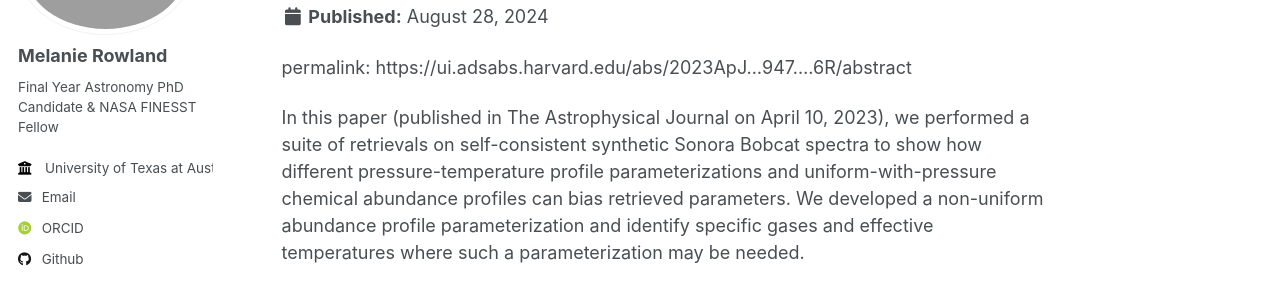
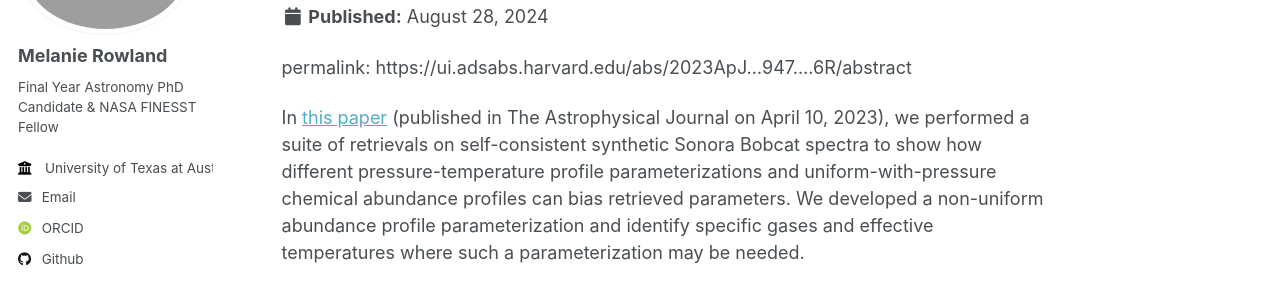
Before and after one commit to melrows/melrows.github.io, a Jekyll site: the page built from _portfolio/portfolio-1.md, in a window 1280 px wide and 900 px high. Shown: the part 205-505 px from the top of the window. Built offline with Jekyll 4.4.1, drawn with Linux system fonts in a browser that asks for light colours; some web fonts are replaced; part of the change alters nothing that is shown.

```diff
--- a/_portfolio/portfolio-1.md
+++ b/_portfolio/portfolio-1.md
@@ -5,7 +5,7 @@ collection: portfolio
 ---
 permalink: https://ui.adsabs.harvard.edu/abs/2023ApJ...947....6R/abstract
 
-In this paper (published in The Astrophysical Journal on April 10, 2023), we performed a suite of retrievals on self-consistent synthetic Sonora Bobcat spectra to show how different pressure-temperature profile parameterizations and uniform-with-pressure chemical abundance profiles can bias retrieved parameters. We developed a non-uniform abundance profile parameterization and identify specific gases and effective temperatures where such a parameterization may be needed.
+In [this paper]([https://ui.adsabs.harvard.edu/abs/2023ApJ...947....6R/abstract]) (published in The Astrophysical Journal on April 10, 2023), we performed a suite of retrievals on self-consistent synthetic Sonora Bobcat spectra to show how different pressure-temperature profile parameterizations and uniform-with-pressure chemical abundance profiles can bias retrieved parameters. We developed a non-uniform abundance profile parameterization and identify specific gases and effective temperatures where such a parameterization may be needed.
 
 <br/><img src='/images/Rowland2023_Fig6.png'>"
 We show our retrieved abundance profiles (shaded) versus the "ground-truth" abundance profiles (dashed) from the Sonora Bobcat grid. Our non-uniform iron hydride (FeH) abundance profile traces the ground truth profile.
```
